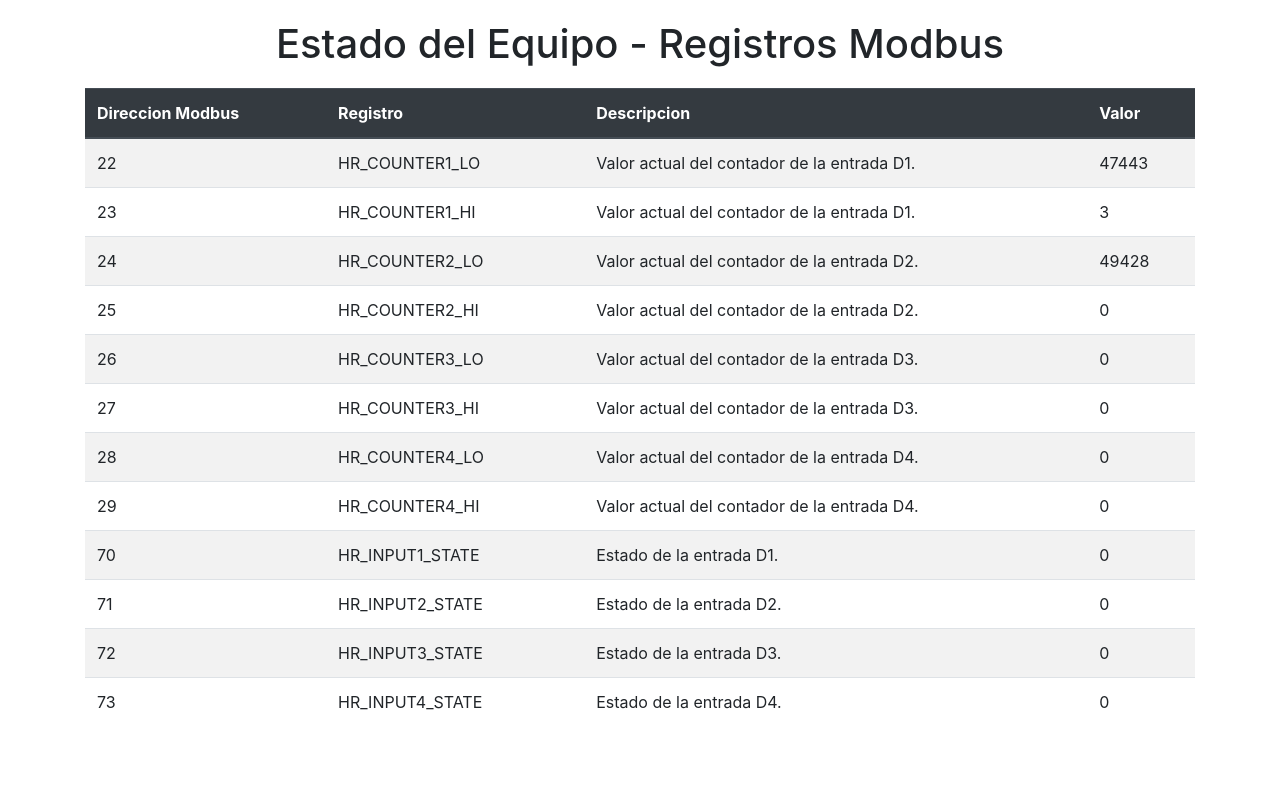
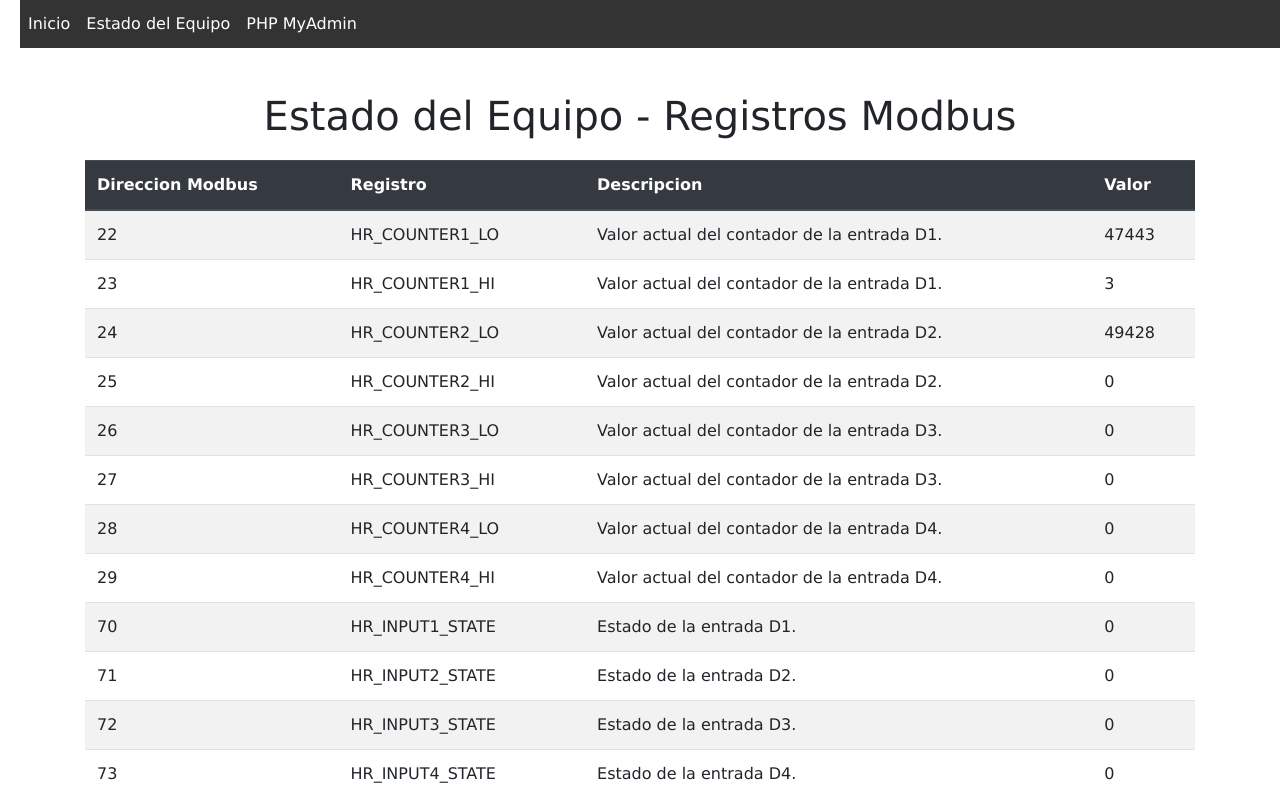
Before and after one commit to AgustinMadygraf/datamaq, a PHP site: page /PanelControlModbus.php in a window 1280 px wide. Shown: the top 797 px of the page. Before the commit the page ends 710 px from the top, so only its background shows below. Run offline with PHP 8.4, Linux system fonts and the light colour scheme; data comes from the database, SQL or seed files in the repository.

Commit message:
Update header and add PanelControlModbus.php (generated by blackbox.ai )

```diff
--- a/PanelControlModbus.php
+++ b/PanelControlModbus.php
@@ -11,6 +11,9 @@
     </style>
 </head>
 <body>
+    <?php
+        require "includes/header.php";
+    ?>
     <div class="container">
         <h1 class="text-center">Estado del Equipo - Registros Modbus</h1>
 
--- a/includes/header.php
+++ b/includes/header.php
@@ -1,17 +1,9 @@
 <?php
 //header.php
 
-$legajo = isset($_GET['legajo']) ? $_GET['legajo'] : '';
-
-
-
-echo '<!DOCTYPE html><html><head>     <meta charset="UTF-8"> <link rel="stylesheet" type="text/css" href="CSS/index.css"> <link rel="stylesheet" type="text/css" href="CSS/header.css"> <meta name="viewport" content="width=device-width, initial-scale=1.0"> <link rel="shortcut icon" href="/favicon.ico" type="image/x-icon"> <link rel="icon" href="/imagenes/favicon.ico" type="image/x-icon"> <title>Registro de Horas</title></head><body>';
+echo '<!DOCTYPE html><html><head>     <meta charset="UTF-8"> <link rel="stylesheet" type="text/css" href="CSS/index.css"> <link rel="stylesheet" type="text/css" href="CSS/header.css"> <meta name="viewport" content="width=device-width, initial-scale=1.0"> <link rel="shortcut icon" href="/favicon.ico" type="image/x-icon"> <link rel="icon" href="/imagenes/favicon.ico" type="image/x-icon"> </head><body>';
 echo "<header> <br><br><br>    <div class='topnav'> <ul>";
 echo "<li><a href='index.php' >Inicio</a></li>";
-echo "<li><a href='insertar_centro.php?legajo=".$legajo."'>Insertar</a></li>";
-echo "<li><a href='mostrar_horas.php?legajo=".$legajo."'>Visualizar</a></li>";
-echo "<li><a href='actualizar_centro.php?legajo=".$legajo."'>Actualizar</a></li>";
-echo "<li><a href='centro_costo.php'>Centro de Costos</a></li>";
-echo "<li><a href='/phpMyAdmin/' target='_blank'>Visit the AppServ Open Project</a></li>";
-echo "<li><a href='registro_horas.php?legajo=".$legajo."'> Test </a></li>";
+echo "<li><a href='PanelControlModbus.php'>Estado del Equipo</a></li>";
+echo "<li><a href='/phpMyAdmin/' target='_blank'>PHP MyAdmin</a></li>";
 echo "</ul></div></header>";
```
